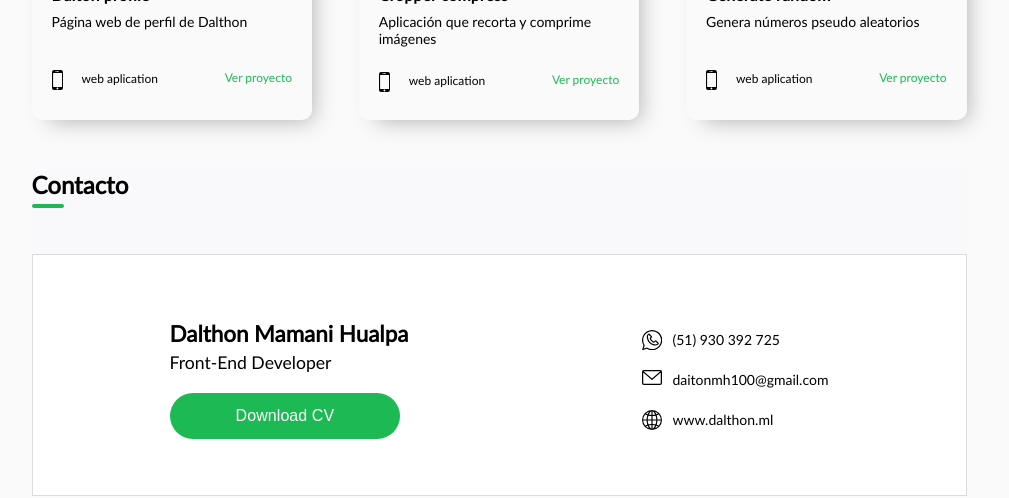
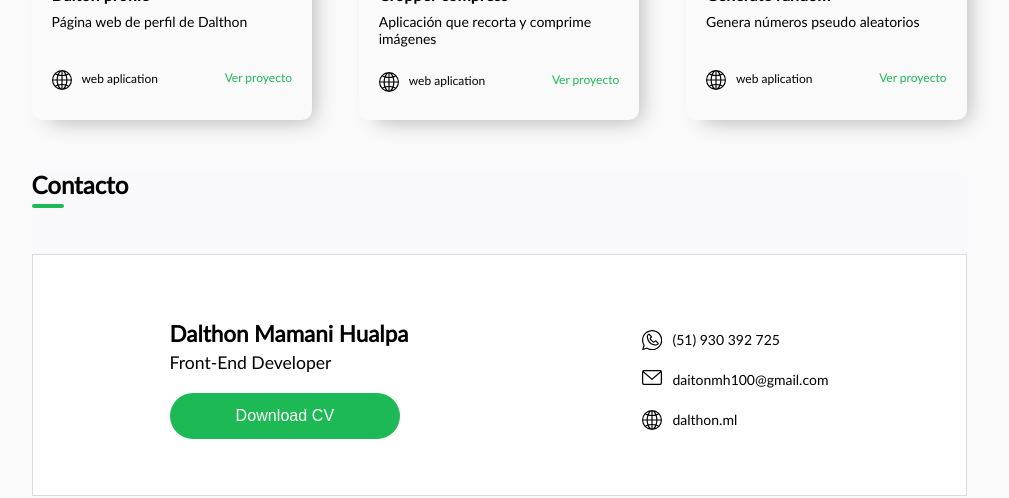
Before and after one commit to D4ITON/profile.v2, a React (Create React App) app: page / in a window 1280 px wide. Shown: the part 2290-2788 px from the top of the page, without its empty margins (141-1150 px from the left). Built offline with nearby package versions, Linux system fonts and the light colour scheme.

Commit message:
condicional para mostrar categoria de proyecto de portafolio

```diff
--- a/src/components/layout/contacto/index.js
+++ b/src/components/layout/contacto/index.js
@@ -18,7 +18,7 @@ const Contacto = () => {
                 <div className="c-p-redes">
                     <div className="red-item"><ICON.WHATSAPP fill={'#fff'} width={20} height={20} /><p>(51) 930 392 725</p></div>
                     <div className="red-item"><ICON.EMAIL fill={'#fff'} width={20} height={20} /><p>daitonmh100@gmail.com</p></div>
-                    <div className="red-item"><ICON.GLOBAL fill={'#fff'} width={20} height={20} /><p>www.dalthon.ml</p></div>
+                    <div className="red-item"><ICON.GLOBAL fill={'#fff'} width={20} height={20} /><p><a href="https://dalthon.ml/">dalthon.ml</a></p></div>
                 </div>
             </div>
         </div>
--- a/src/components/layout/portafolio/index.js
+++ b/src/components/layout/portafolio/index.js
@@ -19,7 +19,15 @@ const Portafolio = () => {
                                     <p className="pf-item-desc">{pj.description}</p>
                                 </div>
                                 <div className="pf-item-footer">
-                                    <div className="pf-item-ft-category"><ICON.MOBILE width={20} height={20} /><p>{pj.categoria}</p></div>
+                                    <div className="pf-item-ft-category">
+                                        {
+                                            (pj.categoria == 1 ) ? (
+                                                <ICON.GLOBAL width={20} height={20} />
+                                            ):(
+                                                <ICON.MOBILE width={20} height={20} />
+                                            )
+                                        }
+                                        <p>{pj.categoriaText}</p></div>
                                     <a href={pj.url} target="_blank">Ver proyecto</a>
                                 </div>
                             </div>
--- a/src/components/layout/portafolio/projects.js
+++ b/src/components/layout/portafolio/projects.js
@@ -5,7 +5,8 @@ const Projects =
 		prev_img: 'https://dl.dropboxusercontent.com/s/7bfa5k3oa9qanhw/techline.jpg?dl=0',
 		title: 'Techline',
 		description: 'Maquetación de página web Techline',
-		categoria: 'Web aplication',
+		categoria: 1,
+		categoriaText: 'Web aplication',
 		url: 'https://github.com/D4ITON/techline',
     },
     {
@@ -13,7 +14,8 @@ const Projects =
 		prev_img: 'https://dl.dropboxusercontent.com/s/6q4m6w2j8u398gv/asistencia-xxciis.jpg?dl=0',
 		title: 'Asistencia XX CIIS',
 		description: 'Aplicación usada en el evento XX CIIS para registrar asistencias',
-		categoria: 'Mobile aplication',
+		categoria: 2,
+		categoriaText: 'Mobile aplication',
 		url: 'https://github.com/D4ITON/asistenciaPostmaster',
     },
     {
@@ -21,7 +23,8 @@ const Projects =
 		prev_img: 'https://dl.dropboxusercontent.com/s/agkd3y1vtq3very/dibujar-app.jpg?dl=0',
 		title: 'DibujarApp',
 		description: 'Crea trazos, líneas y círculos y luego descárgalos',
-		categoria: 'web aplication',
+		categoria: 1,
+		categoriaText: 'web aplication',
 		url: 'https://github.com/D4ITON/DibujarApp',
 	},
 	{
@@ -29,7 +32,8 @@ const Projects =
 		prev_img: 'https://dl.dropboxusercontent.com/s/qo5iad05mgeosk7/dalthon-profile.jpg?dl=0',
 		title: 'Daiton profile',
 		description: 'Página web de perfil de Dalthon',
-		categoria: 'web aplication',
+		categoria: 1,
+		categoriaText: 'web aplication',
 		url: 'https://d4iton.github.io/profile/'
 	},
 	{
@@ -37,7 +41,8 @@ const Projects =
 		prev_img: 'https://dl.dropboxusercontent.com/s/a22j1uzke0ihbpa/cropper-compress.jpg?dl=0',
 		title: 'Cropper compress',
 		description: 'Aplicación que recorta y comprime imágenes',
-		categoria: 'web aplication',
+		categoria: 1,
+		categoriaText: 'web aplication',
 		url: 'https://d4iton.github.io/cropper-compress/'
 	},
 	{
@@ -45,7 +50,8 @@ const Projects =
 		prev_img: 'https://dl.dropboxusercontent.com/s/ep7kqjqlww9ns4f/generate-random.jpg?dl=0',
 		title: 'Generate random',
 		description: 'Genera números pseudo aleatorios',
-		categoria: 'web aplication',
+		categoria: 1,
+		categoriaText: 'web aplication',
 		url: 'https://github.com/D4ITON/generate_random',
 	},
 ]
--- a/src/index.scss
+++ b/src/index.scss
@@ -156,6 +156,10 @@ $theme-color: $light-color;
   top: 3%;
   left: 6%;
   z-index: 200;
+
+  img{
+    cursor: pointer;
+  }
 
   input{
     display: none;
@@ -457,7 +461,6 @@ $theme-color: $light-color;
 
       .red-item{
         margin: 20px 0;
-        // padding-left: 20px;
         padding: 0 7%;
         display: flex;
         align-items: center;
@@ -473,6 +476,11 @@ $theme-color: $light-color;
         p{
           display: inline;
           padding-left: 10px;
+
+          a{
+            color: #000;
+            text-decoration: none;
+          }
         }
 
       }
@@ -709,32 +717,42 @@ $theme-color: $light-color;
       display: flex;
       justify-content: space-around;
       border: 1px solid #ccc;
+      background-color: #FFF;
+
       .c-p-header{
         padding: 0;
         display: flex;
         flex-direction: column;
         align-items: baseline;
         justify-content: center;
+
         .image-circle{
           display: none;
         }
+
         .name-text{
           padding: 0;
           margin-bottom: 20px;
+
           h4{
             font-size: 1.4rem;
             margin-bottom: 5px;
           }
+
           p{
             font-size: 1.1rem;
           }
+
         }
+
         .button-primary{
           display: block;
         }
+
       }
       .c-p-redes{
         border: none;
+
         .red-item{
           padding: 0;
         }
@@ -744,6 +762,7 @@ $theme-color: $light-color;
 
   .footer{
     padding: 80px 6% 0;
+
     .f-content{
       display: flex;
       justify-content: space-between;
@@ -940,7 +959,6 @@ $theme-color: $light-color;
 
     .c-panel{
       padding: 20px;
-      background-color: #FFF;
       border: none;
       border: 1px solid #DBDBDB;
     }
@@ -1005,6 +1023,11 @@ $theme-color: $light-color;
                 fill: $theme-color;
               }
             }
+            p{
+              a{
+                color: $theme-color;
+              }
+            }
           }
         }
       }
```
